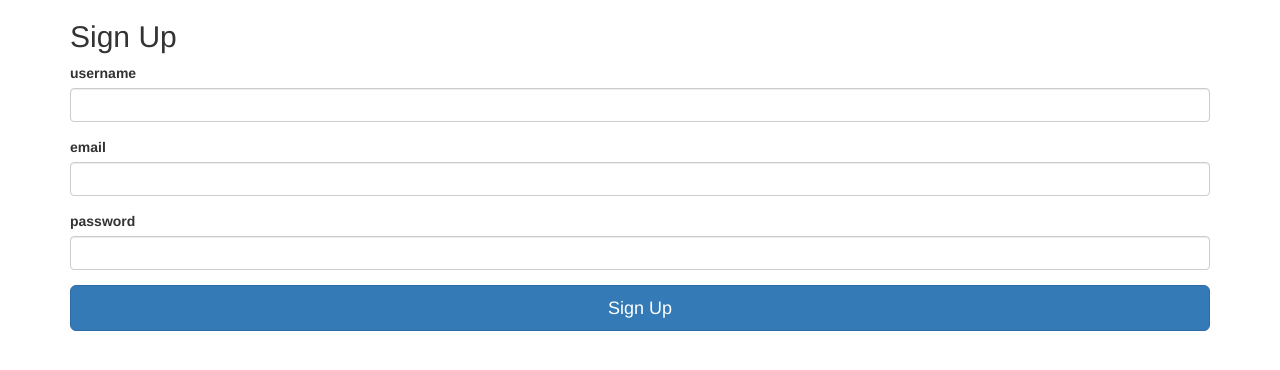
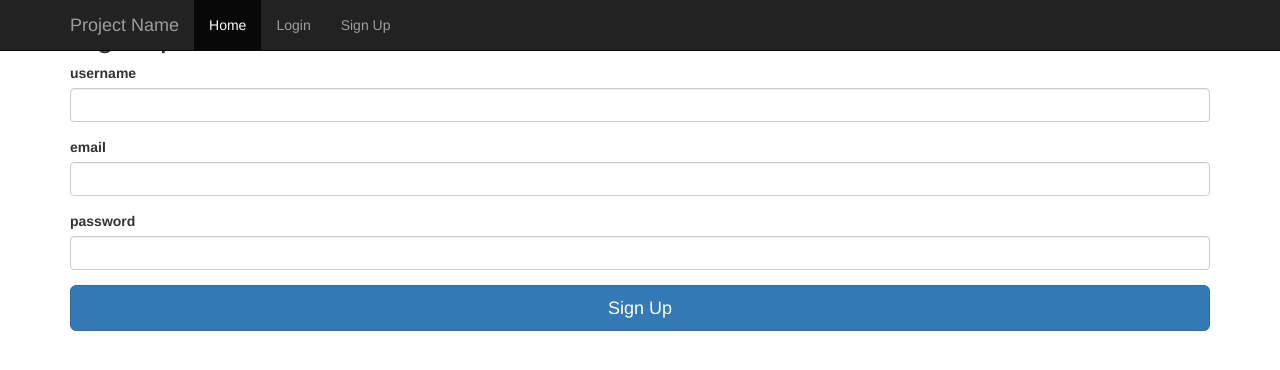
Before and after one commit to liamreardon/CS-2005-Collaborative-Tool, a Flask app: page /signup in a window 1280 px wide. Shown: the top 370 px of the page. Run offline with Flask 2, Linux system fonts and the light colour scheme; some libraries are stand-ins or nearby versions.

Commit message:
add navbar to login and signup, no styling

```diff
--- a/app/templates/home.html
+++ b/app/templates/home.html
@@ -1,7 +1,7 @@
 {% extends "bootstrap/base.html" %}
 
 {% block title %}
-Dashboard
+Home
 {% endblock %}
 
 {% block styles %}
--- a/app/templates/signup.html
+++ b/app/templates/signup.html
@@ -11,8 +11,28 @@ Sign Up
 {% endblock %}
 
 {% block content %}
+
 <div class="container">
-
+	<nav class="navbar navbar-inverse navbar-fixed-top">
+      <div class="container">
+        <div class="navbar-header">
+          <button type="button" class="navbar-toggle collapsed" data-toggle="collapse" data-target="#navbar" aria-expanded="false" aria-controls="navbar">
+            <span class="sr-only">Toggle navigation</span>
+            <span class="icon-bar"></span>
+            <span class="icon-bar"></span>
+            <span class="icon-bar"></span>
+          </button>
+          <a class="navbar-brand" href="#">Project Name</a>
+        </div>
+        <div id="navbar" class="collapse navbar-collapse">
+          <ul class="nav navbar-nav">
+            <li class="active"><a href="#">Home</a></li>
+            <li><a href="{{ url_for('login') }}">Login</a></li>
+            <li><a href="{{ url_for('signup') }}">Sign Up</a></li>
+          </ul>
+        </div><!--/.nav-collapse -->
+      </div>
+    </nav>
   <form class="form-signin" method="POST" action="/signup">
     <h2 class="form-signin-heading">Sign Up</h2>
     {{ form.hidden_tag() }}
```
Also changed, not shown: app/templates/login.html (+21 -0 lines).
